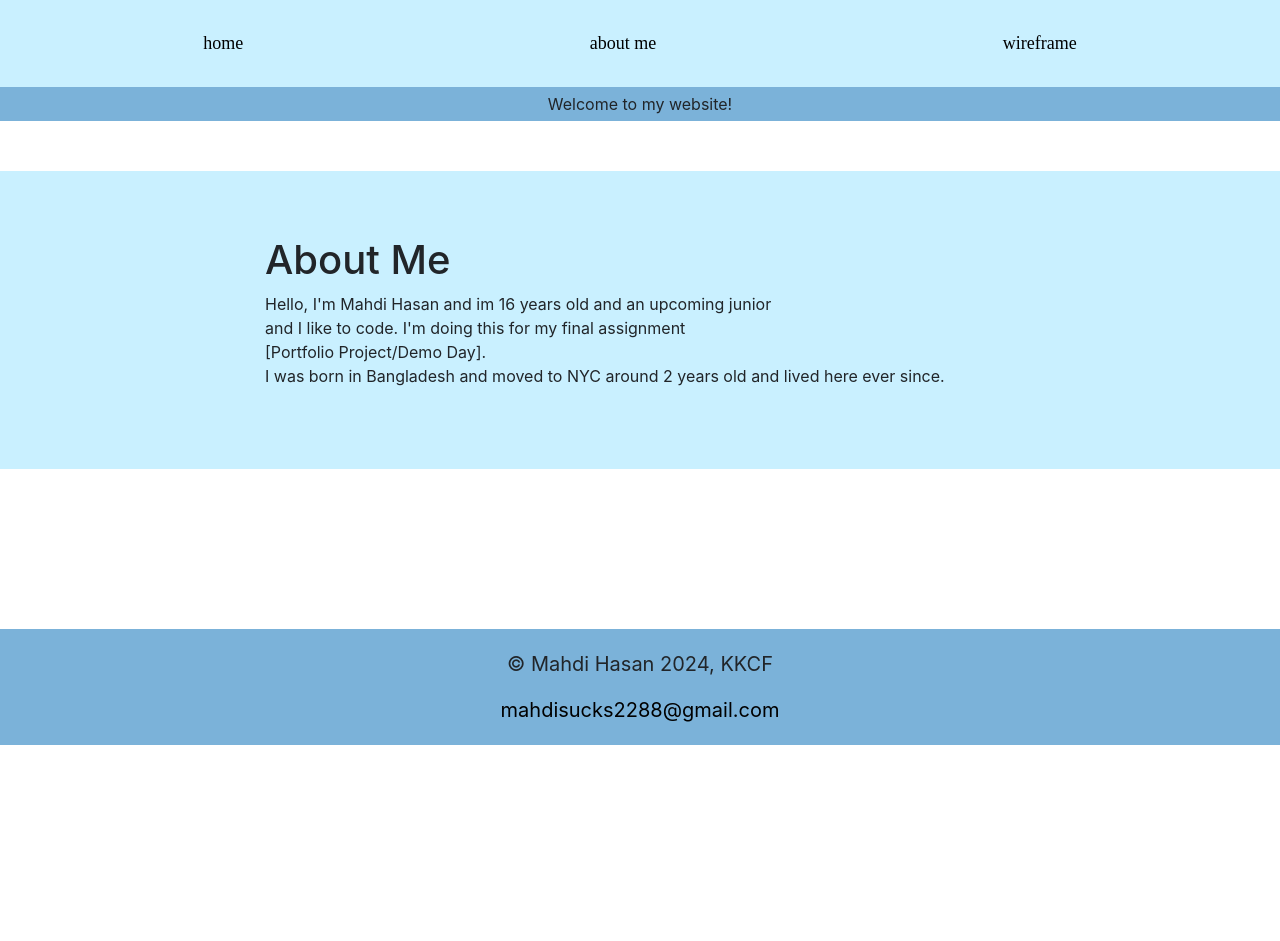
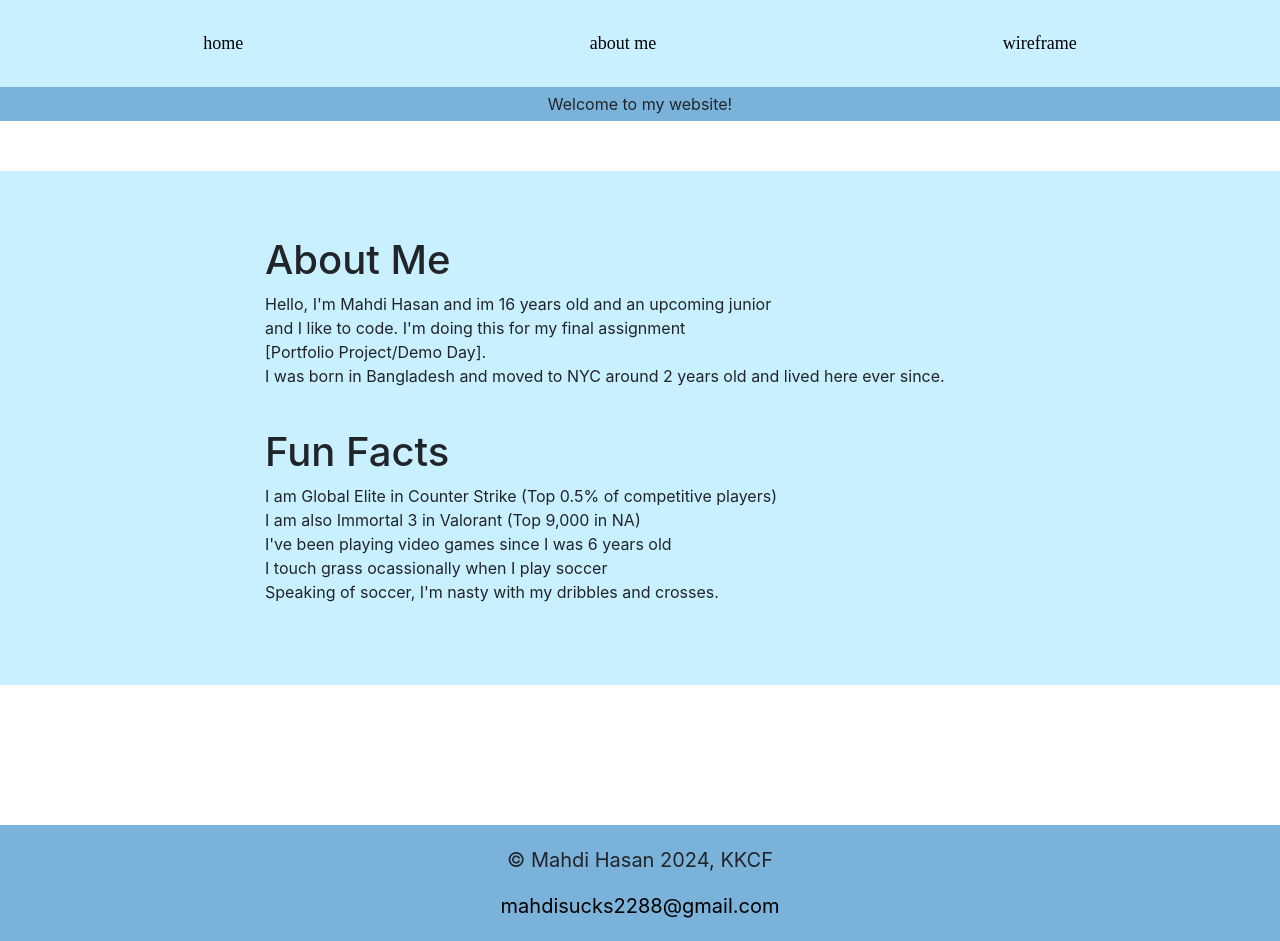
Before and after one commit to mahdihasan2/kkcf-capstone, a plain HTML site: page about-me.html in a window 1280 px wide. Before the commit the page ends 800 px from the top, so only its background shows below. Drawn offline with nearby package versions, Linux system fonts and the light colour scheme; a script that the page names is missing.

Commit message:
Update about-me.html

```diff
--- a/about-me.html
+++ b/about-me.html
@@ -29,10 +29,12 @@
       <h1>About Me</h1>
       <p>Hello, I'm Mahdi Hasan and im 16 years old and an upcoming junior <br>and I like to code. I'm doing this for my
         final assignment <br>[Portfolio Project/Demo Day].<br> I was born in Bangladesh and moved to NYC around 2 years
-        old and lived here ever since. </p>
+        old and lived here ever since. </p><br>
+      <h1>Fun Facts</h1>
+      <p>I am Global Elite in Counter Strike (Top 0.5% of competitive players)<br>I am also Immortal 3 in Valorant (Top 9,000 in NA)<br>I've been playing video games since I was 6 years old<br>I touch grass ocassionally when I play soccer<br>Speaking of soccer, I'm nasty with my dribbles and crosses. </p>
     </div>
   </div>
-  <div style="height:110px;"></div>
+  <div style="height:90px;"></div>
   <footer>
     <p>© Mahdi Hasan 2024, KKCF</p>
     <a style="color: black;" href="https://mail.google.com/mail/?view=cm&fs=1&tf=1&to=mahdisucks2288@gmail.com&quot;"
```
